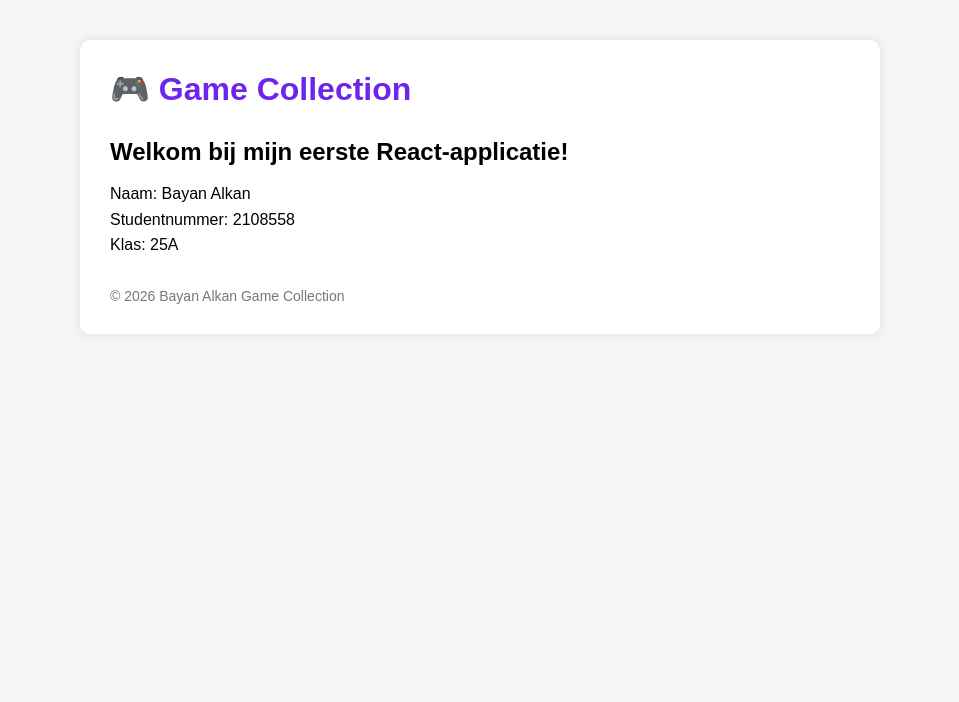
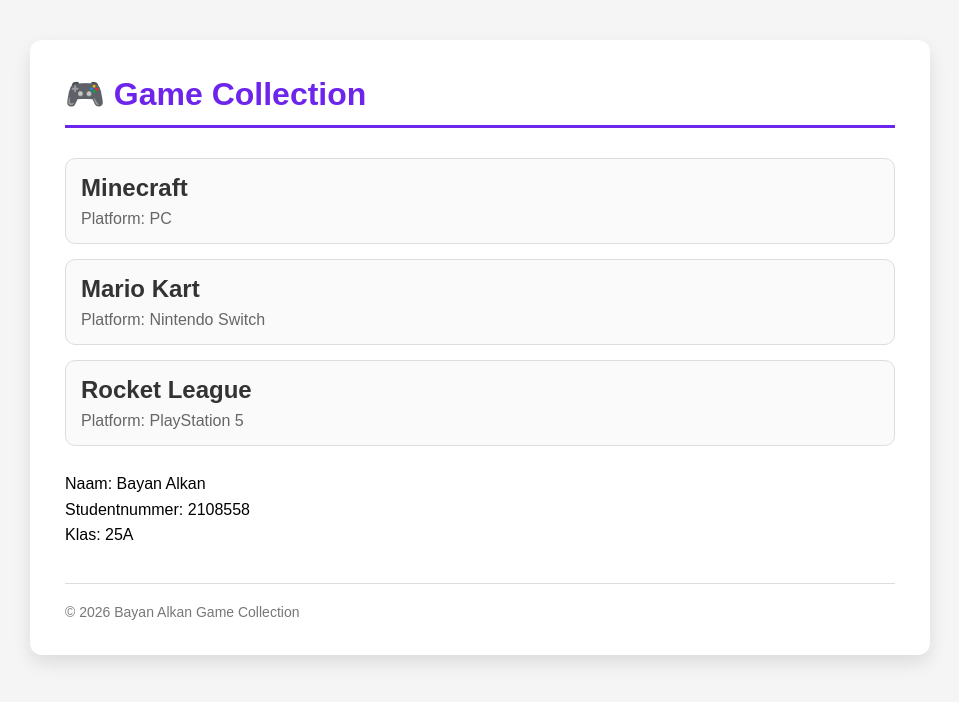
Before and after one commit to balkeyan/react-1, a React (Vite) app: page / in a window 1280 px wide. Shown: the top 702 px of the page, without its empty margins (160-1119 px from the left). Built offline with nearby package versions, Linux system fonts and the light colour scheme.

Commit message:
Les 4 - Props toegepast

```diff
--- a/src/App.css
+++ b/src/App.css
@@ -1,38 +1,59 @@
+body {
+  background-color: #f5f5f5;
+  font-family: Arial, Helvetica, sans-serif;
+}
+
 .container {
-  max-width: 800px;
+  max-width: 900px;
   margin: 40px auto;
   background: white;
-  padding: 30px;
-  border-radius: 10px;
-  box-shadow: 0 0 10px rgba(0, 0, 0, 0.1);
+  padding: 35px;
+  border-radius: 12px;
+  box-shadow: 0 8px 18px rgba(0, 0, 0, 0.1);
 }
 
-.title {
+.app-title {
   color: #6e25eb;
+  border-bottom: 3px solid #6e25eb;
+  padding-bottom: 12px;
+  margin-bottom: 30px;
 }
 
-.games {
+.game-list {
   margin-top: 30px;
 }
 
-.games h2 {
+.game-card {
+  background-color: #fafafa;
+  border: 1px solid #dddddd;
+  border-radius: 10px;
+  padding: 15px;
   margin-bottom: 15px;
+  transition: 0.2s ease;
 }
 
-.games p {
+.game-card:hover {
+  box-shadow: 0 4px 12px rgba(0, 0, 0, 0.08);
+}
+
+.game-card h2 {
+  margin-bottom: 8px;
+  color: #333;
+}
+
+.game-card p {
+  color: #666;
+}
+
+.student {
+  margin-top: 25px;
   line-height: 1.6;
 }
 
-ul {
-  padding-left: 20px;
-}
-
-li {
-  margin-bottom: 8px;
-}
-
 footer {
-  margin-top: 30px;
+  margin-top: 35px;
+  padding-top: 20px;
+  border-top: 1px solid #dddddd;
   color: #777;
   font-size: 14px;
 }
--- a/src/App.jsx
+++ b/src/App.jsx
@@ -1,20 +1,24 @@
 import "./App.css";
 import Header from "./components/Header";
 import Footer from "./components/Footer";
+import GameCard from "./components/GameCard";
 
 function App() {
   return (
     <div className="container">
-      <Header />
+      <Header title="🎮 Game Collection" />
 
-      <div className="games">
-        <h2>Welkom bij mijn eerste React-applicatie!</h2>
-        <p>
-          Naam: Bayan Alkan <br />
-          Studentnummer: 2108558 <br />
-          Klas: 25A
-        </p>
+      <div className="game-list">
+        <GameCard title="Minecraft" platform="PC" />
+        <GameCard title="Mario Kart" platform="Nintendo Switch" />
+        <GameCard title="Rocket League" platform="PlayStation 5" />
       </div>
+
+      <p className="student">
+        Naam: Bayan Alkan <br />
+        Studentnummer: 2108558 <br />
+        Klas: 25A
+      </p>
 
       <Footer />
     </div>
--- /dev/null
+++ b/src/components/GameCard.jsx
@@ -0,0 +1,10 @@
+function GameCard(props) {
+  return (
+    <div className="game-card">
+      <h2>{props.title}</h2>
+      <p>Platform: {props.platform}</p>
+    </div>
+  );
+}
+
+export default GameCard;
--- a/src/components/Header.jsx
+++ b/src/components/Header.jsx
@@ -1,6 +1,6 @@
-function Header() {
+function Header(props) {
   return (
-    <h1 className="title">🎮 Game Collection</h1>
+    <h1 className="app-title">{props.title}</h1>
   );
 }
 
```
